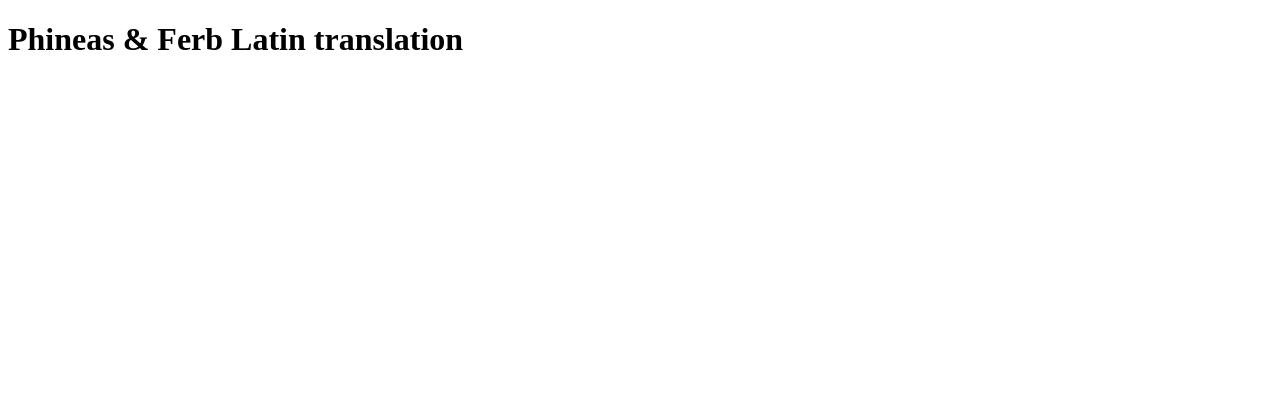
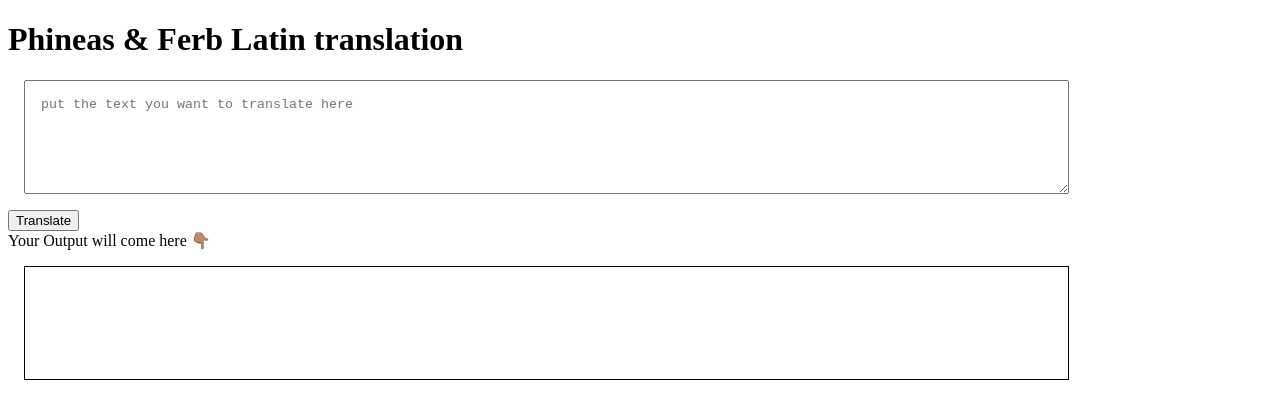
Before and after one commit to Dharinicodes/PB-latin-language, a plain HTML site: page index.html in a window 1280 px wide. Drawn offline with Linux system fonts and the light colour scheme.

Commit message:
docs: added js

```diff
--- a/index.html
+++ b/index.html
@@ -1,12 +1,38 @@
 <!DOCTYPE html>
 <html lang="en">
-<head>
-    <meta charset="UTF-8">
-    <meta http-equiv="X-UA-Compatible" content="IE=edge">
-    <meta name="viewport" content="width=device-width, initial-scale=1.0">
+  <head>
+    <meta charset="UTF-8" />
+    <meta http-equiv="X-UA-Compatible" content="IE=edge" />
+    <meta name="viewport" content="width=device-width, initial-scale=1.0" />
     <title>Phineas and Ferb Latin Language translator</title>
-</head>
-<body>
+    <style>
+      textarea {
+        width: 80%;
+        height: 10vh;
+        display: block;
+        margin: 1rem;
+        padding: 1rem;
+      }
+
+      #output {
+        border: 1px solid black;
+        height: 10vh;
+        width: 80%;
+        margin: 1rem;
+        padding: 1rem;
+      }
+    </style>
+  </head>
+  <body>
     <h1>Phineas & Ferb Latin translation</h1>
-</body>
+
+    <textarea
+      id="txt-input"
+      placeholder="put the text you want to translate here"
+    ></textarea>
+    <button id="btn-translate">Translate</button>
+    <div>Your Output will come here 👇🏽</div>
+    <div id="output"></div>
+    <script src="app.js" type="text/js"></script>
+  </body>
 </html>
```
Also changed, not shown: app.js (added, +32 -0 lines).
